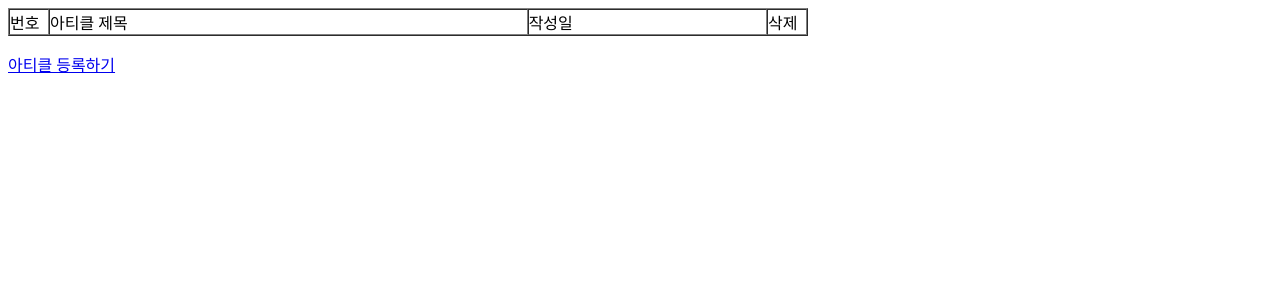
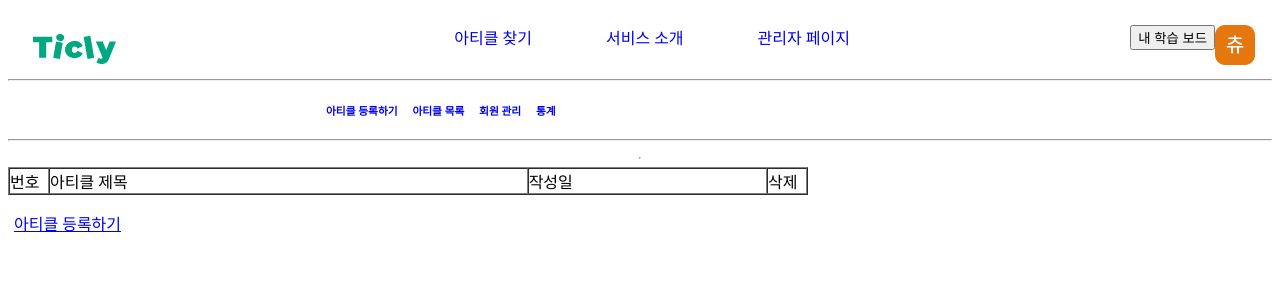
Before and after one commit to intulda/Ticly, a Java web app: template src/main/webapp/WEB-INF/views/admin/AdminArticleCatalog.jsp in a window 1280 px wide. Shown: the top 300 px of the page. Run offline with Spring Boot 4, a stand-in JSP engine, Linux system fonts and the light colour scheme; the template is opened without the code that fills it, so the values that code supplies are empty; some of the project's set-up classes (security, data sources, template engines, error pages and the like) are left out, and stand-ins take their place.

Commit message:
[admin] admin 모델 재 셋팅

```diff
--- a/src/main/webapp/WEB-INF/views/admin/AdminArticleCatalog.jsp
+++ b/src/main/webapp/WEB-INF/views/admin/AdminArticleCatalog.jsp
@@ -1,3 +1,4 @@
+
 <%--
   Created by IntelliJ IDEA.
   User: Hyeseung
@@ -14,8 +15,128 @@
     <title>Insert title here</title>
     <%@ taglib prefix="c" uri="http://java.sun.com/jsp/jstl/core" %>
     <%@ taglib prefix="fn" uri="http://java.sun.com/jsp/jstl/functions" %>
+    <script src="https://ajax.googleapis.com/ajax/libs/jquery/3.5.1/jquery.min.js"></script>
+    <script src="https://unpkg.com/axios/dist/axios.min.js"/>
+    <script type="text/javascript" src="js/bootstrap.js"></script>
+
+    <style>
+        .flex_container {
+            display: flex;
+            flex-direction: column;
+            vertical-align: middle;
+            text-align: center;
+        }
+
+        .clearfix:after {
+            content: "";
+            clear: both;
+            display: block;
+        }
+
+        .item {
+            float: left;
+        }
+
+        .word-info {
+            display: inline-block;
+            vertical-align: middle;
+            margin: 0;
+            padding: 0;
+
+        }
+
+        .myboardBtnGroup {
+            margin: 30px;
+            /*padding: 30px;*/
+        }
+
+        .Admin-header-menu-btn {
+            margin: 30px;
+        }
+
+        .main-logo {
+            margin: 17px;
+        }
+
+        .article-find-tab {
+            margin-left: 50px;
+            padding: 10px;
+        }
+
+        .Admin-header-menu-tab {
+            margin: 1px 300px;
+            padding: 12px;
+        }
+
+        .word-info {
+            align-content: center;
+        }
+
+        .button {
+            border-radius: 0;
+            border: 0;
+            outline: 0;
+        }
+
+        .table {
+            border-collapse: collapse;
+            border-spacing: 0;
+        }
+
+        .table td {
+            padding: 0px;
+            line-height: 0;
+        }
+
+        h1,h2,h3,h4,h5,h6 {
+            display:inline
+        }
+
+        a {
+            /*margin-left: 1px;*/
+            padding: 6px;
+        }
+
+
+
+    </style>
 </head>
 <body>
+<div class="flex_container">
+
+    <!--  Ticly 로고 라인 탭 -->
+    <div class="item">
+        <div class="main-logo">
+            <img src="./images/logo_color.svg" align="left">
+
+            <a href="ArticleFindTab.jsp" style="text-decoration:none" align="center" class="article-find-tab" > 아티클 찾기 </a>
+            <a href="IntroService.jsp" style="text-decoration:none" align="center" class="article-find-tab"> 서비스 소개 </a>
+            <a href="AdminArticleWrite.jsp" style="text-decoration:none" align="center" class="article-find-tab"> 관리자 페이지 </a>
+
+            <input type="image" src="./css/Admin/images/츄.png" border="0" style="float: right;">
+            <input type="button" class="btn btn-success" value="내 학습 보드" style="float: right;">
+        </div>
+    </div>
+
+
+
+    <!-- 관리자 페이지 내 Tab + 저장하기 -->
+    <div class="item">
+        <hr>
+        <div class="Admin-header-menu-tab" align="left">
+            <a class="text text-color-green text-weight-medium" style="text-decoration:none" href="/writeForm"> <h6> 아티클 등록하기 </h6> </a>
+            <a class="text text-color-gray300 text-weight-medium" style="text-decoration:none" href="/ArticleList"> <h6> 아티클 목록 </h6> </a>
+            <a class="text text-color-gray300 text-weight-medium" style="text-decoration:none" href="AdminMemberList.jsp" > <h6> 회원 관리 </h6> </a>
+            <a class="text text-color-gray300 text-weight-medium" style="text-decoration:none" href="AdminAnalysis.jsp" > <h6> 통계 </h6> </a>
+
+        </div>
+        <hr>
+    </div>
+    <hr>
+</div>
+
+
+
 
 <table width="800" cellpadding="0" cellspacing="0" border="1">
     <colgroup>
```
Also changed, not shown: src/main/java/io/ticly/mint/admin/AdminAddController.java (added, +165 -0 lines), src/main/java/io/ticly/mint/admin/model/service/ArticleWriteService.java (+7 -76 lines), src/main/java/io/ticly/mint/admin/model/service/ArticleWriteServiceImpl.java (added, +51 -0 lines), src/main/resources/static/mybatis/mappers/admin/AdminWriteMapper.xml (+7 -1 lines), src/main/webapp/WEB-INF/views/admin/AdminArticleWriteDemo.jsp (+15 -3 lines).
